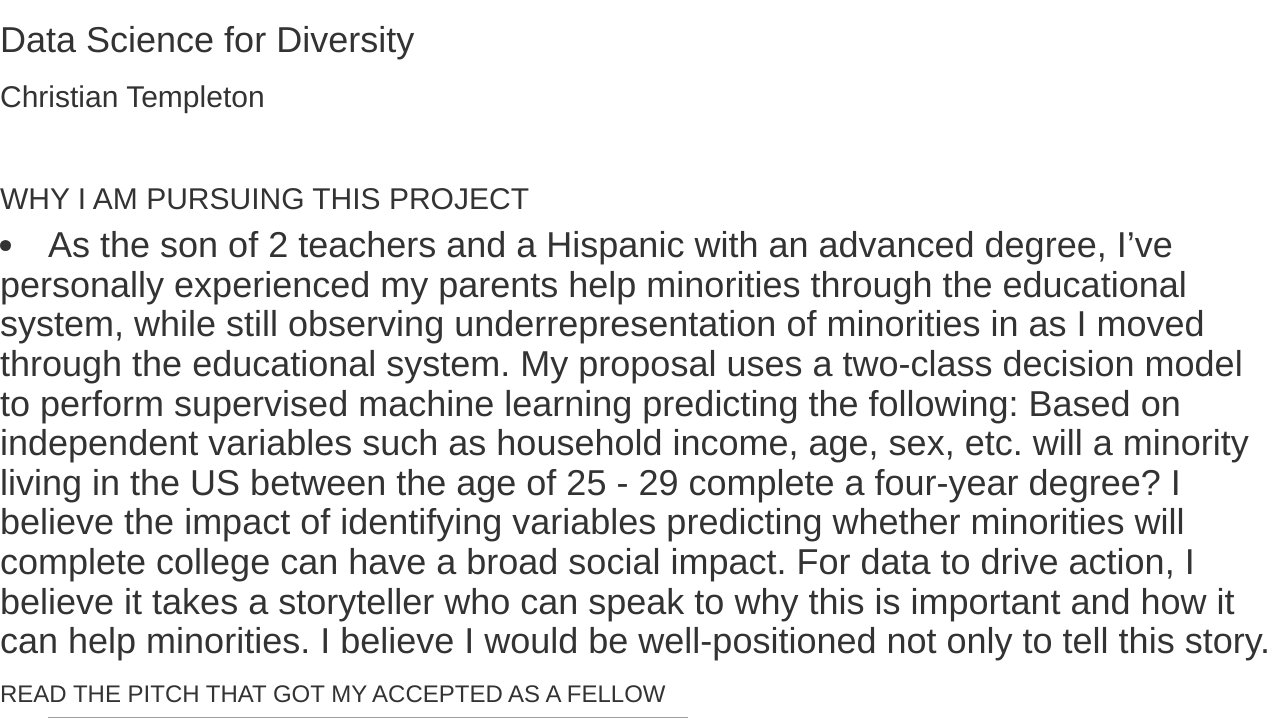
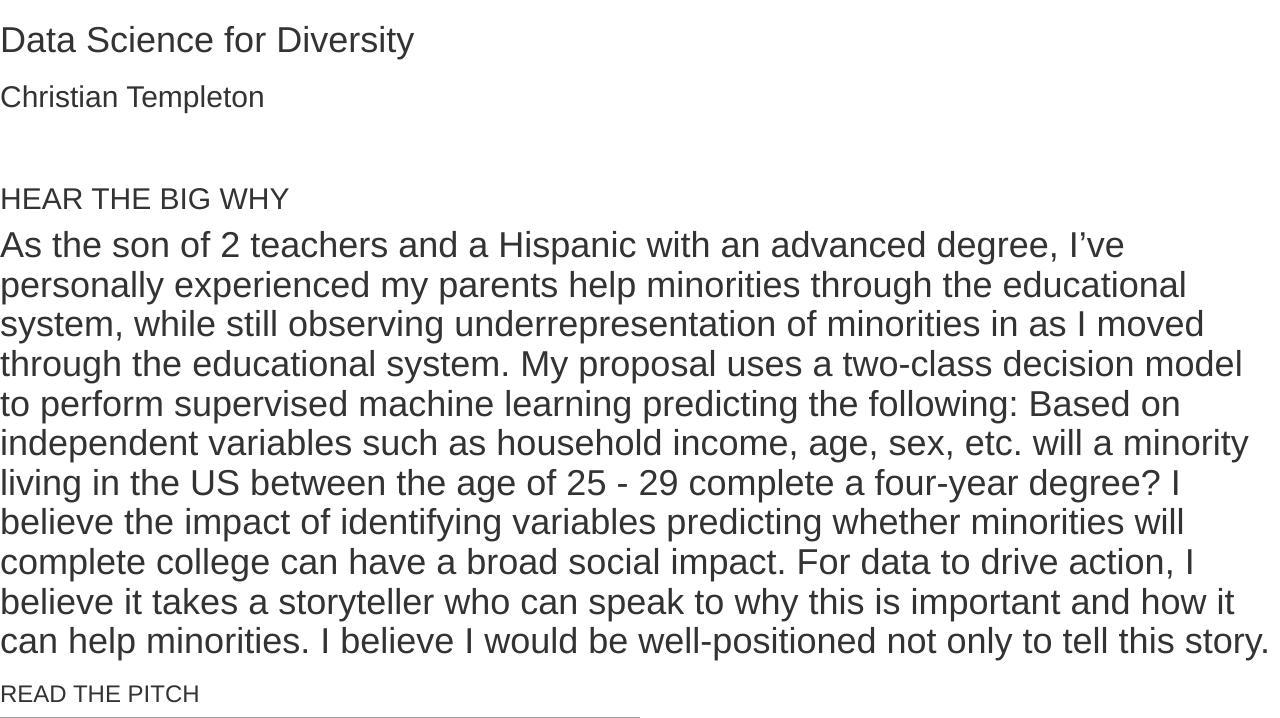
Before and after one commit to christian-templeton/wedding, a Flask app: page /index in a window 1280 px wide. Shown: the top 718 px of the page. Run offline with Flask 2, Linux system fonts and the light colour scheme; some libraries are stand-ins or nearby versions; grey boxes are pictures that could not be loaded.

Commit message:
Update index.html

```diff
--- a/templates/index.html
+++ b/templates/index.html
@@ -30,36 +30,22 @@
 <!-- END CENTERING DIV -->
 </div>
 
-<h2>WHY I AM PURSUING THIS PROJECT</h2>
-<li>
+<h2>HEAR THE BIG WHY</h2>
 	As the son of 2 teachers and a Hispanic with an advanced degree, I’ve personally experienced my parents help minorities through the educational system, while still observing underrepresentation of minorities in as I moved through the educational system.
 	My proposal uses a two-class decision model to perform supervised machine learning predicting the following:
 	Based on independent variables such as household income, age, sex, etc. will a minority living in the US between the age of 25 - 29 complete a four-year degree?
 	I believe the impact of identifying variables predicting whether minorities will complete college can have a broad social impact. For data to drive action, I believe it takes a storyteller who can speak to why this is important and how it can help minorities. I believe I would be well-positioned not only to tell this story.
 
-</li>
-<h3>READ THE PITCH THAT GOT MY ACCEPTED AS A FELLOW</h3>
-<li>
+<h3>READ THE PITCH</h3>
+
 	<iframe src="https://docs.google.com/presentation/d/1RdnqbloPVJ6U4t16QSlq1l08r29GdpswnghK7T-44b4/embed?start=true&loop=true&delayms=3000" frameborder="0" width="640" height="389" allowfullscreen="true" mozallowfullscreen="true" webkitallowfullscreen="true"></iframe>
-</li>
-<li>
 
-</li>
+<h3>HEAR THE PROPOSAL</h3>
 
-</li>
-<h3>HEAR THE PROPOSAL</h3>
-<li>
-	<iframe width="560" height="315" src="https://www.youtube.com/embed/UeCX6CaeUUA" frameborder="0" allowfullscreen></iframe>
-</li>
-<li>
+	<iframe width="640" height="389" src="https://www.youtube.com/embed/UeCX6CaeUUA" frameborder="0" allowfullscreen></iframe>
 
-</li>
-<br />
-<li>
-	<iframe src="https://www.thedataincubator.com/foundations.html" width="....." height="....." frameborder="0"></iframe>
-</li>
-
-
+<h3>READ MY TESTIMONIAL</h3>
+	<iframe src="https://www.thedataincubator.com/foundations.html" width="640" height="389" frameborder="0"></iframe>
 
 <!-- THIS DIV CENTERS OUR LINKS -->
 <div id="bottom">
```
